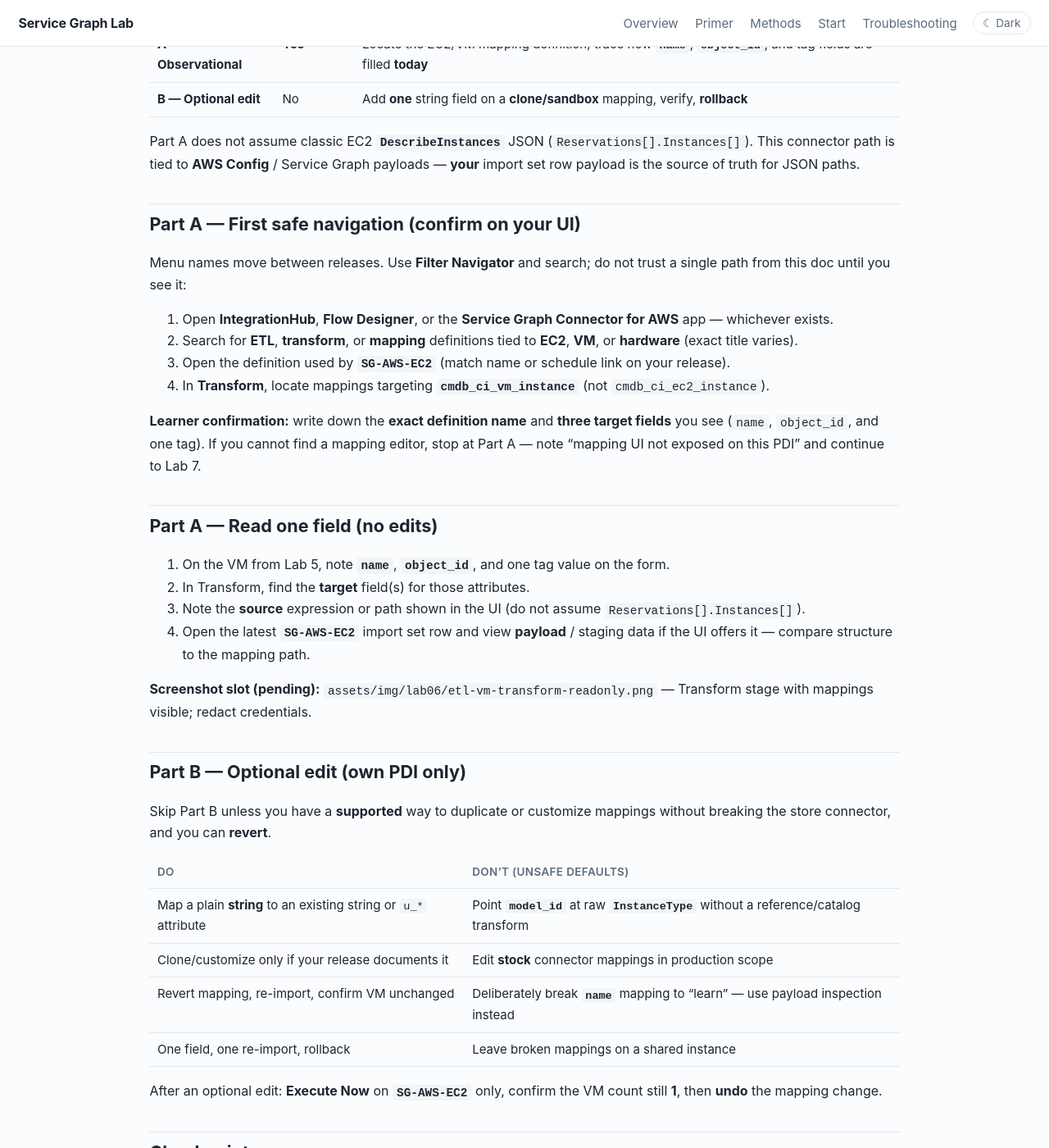
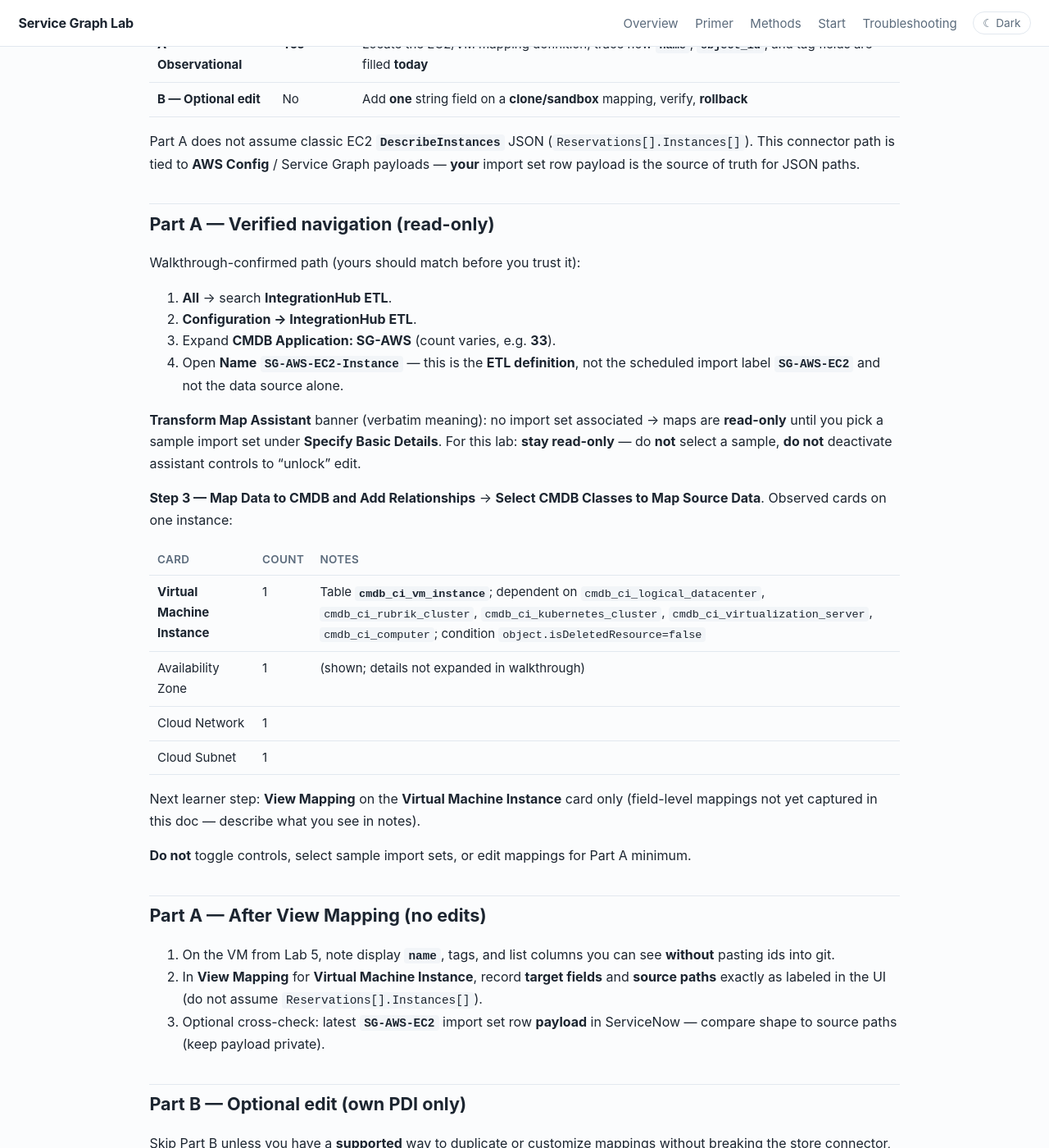
Before and after one commit to eltonaguiar/ServiceNow_ServiceGraph_Lab, a Jekyll site: the page built from labs/06-etl-mappings.md, in a window 1280 px wide and 1400 px high, scrolled down 561 px. Shown: the whole window at 82% size. Built offline with Jekyll 4.4.1, drawn with Linux system fonts in a browser that asks for light colours; some of the changed text lies outside the part shown.

Commit message:
fix: redact Object ID cell in lab05 VM screenshot (privacy)
Correct crop box on data row; OCR self-check in redact script.
Document verified IntegrationHub ETL navigation for Lab 6 Part A.

Co-authored-by: eltonaguiar <eltonaguiar@users.noreply.github.com>

```diff
--- a/labs/06-etl-mappings.md
+++ b/labs/06-etl-mappings.md
@@ -27,25 +27,35 @@ permalink: /labs/06-etl-mappings/
 
 Part A does not assume classic EC2 **`DescribeInstances`** JSON (`Reservations[].Instances[]`). This connector path is tied to **AWS Config** / Service Graph payloads — **your** import set row payload is the source of truth for JSON paths.
 
-## Part A — First safe navigation (confirm on your UI)
+## Part A — Verified navigation (read-only)
 
-Menu names move between releases. Use **Filter Navigator** and search; do not trust a single path from this doc until you see it:
+Walkthrough-confirmed path (yours should match before you trust it):
 
-1. Open **IntegrationHub**, **Flow Designer**, or the **Service Graph Connector for AWS** app — whichever exists.
-2. Search for **ETL**, **transform**, or **mapping** definitions tied to **EC2**, **VM**, or **hardware** (exact title varies).
-3. Open the definition used by **`SG-AWS-EC2`** (match name or schedule link on your release).
-4. In **Transform**, locate mappings targeting **`cmdb_ci_vm_instance`** (not `cmdb_ci_ec2_instance`).
+1. **All** → search **IntegrationHub ETL**.
+2. **Configuration → IntegrationHub ETL**.
+3. Expand **CMDB Application: SG-AWS** (count varies, e.g. **33**).
+4. Open **Name** **`SG-AWS-EC2-Instance`** — this is the **ETL definition**, not the scheduled import label **`SG-AWS-EC2`** and not the data source alone.
 
-**Learner confirmation:** write down the **exact definition name** and **three target fields** you see (`name`, `object_id`, and one tag). If you cannot find a mapping editor, stop at Part A — note “mapping UI not exposed on this PDI” and continue to Lab 7.
+**Transform Map Assistant** banner (verbatim meaning): no import set associated → maps are **read-only** until you pick a sample import set under **Specify Basic Details**. For this lab: **stay read-only** — do **not** select a sample, **do not** deactivate assistant controls to “unlock” edit.
 
-## Part A — Read one field (no edits)
+**Step 3 — Map Data to CMDB and Add Relationships** → **Select CMDB Classes to Map Source Data**. Observed cards on one instance:
 
-1. On the VM from Lab 5, note **`name`**, **`object_id`**, and one tag value on the form.
-2. In Transform, find the **target** field(s) for those attributes.
-3. Note the **source** expression or path shown in the UI (do not assume `Reservations[].Instances[]`).
-4. Open the latest **`SG-AWS-EC2`** import set row and view **payload** / staging data if the UI offers it — compare structure to the mapping path.
+| Card | Count | Notes |
+|---|---|---|
+| **Virtual Machine Instance** | 1 | Table **`cmdb_ci_vm_instance`**; dependent on `cmdb_ci_logical_datacenter`, `cmdb_ci_rubrik_cluster`, `cmdb_ci_kubernetes_cluster`, `cmdb_ci_virtualization_server`, `cmdb_ci_computer`; condition `object.isDeletedResource=false` |
+| Availability Zone | 1 | (shown; details not expanded in walkthrough) |
+| Cloud Network | 1 | |
+| Cloud Subnet | 1 | |
 
-**Screenshot slot (pending):** `assets/img/lab06/etl-vm-transform-readonly.png` — Transform stage with mappings visible; redact credentials.
+Next learner step: **View Mapping** on the **Virtual Machine Instance** card only (field-level mappings not yet captured in this doc — describe what you see in notes).
+
+**Do not** toggle controls, select sample import sets, or edit mappings for Part A minimum.
+
+## Part A — After View Mapping (no edits)
+
+1. On the VM from Lab 5, note display **`name`**, tags, and list columns you can see **without** pasting ids into git.
+2. In **View Mapping** for **Virtual Machine Instance**, record **target fields** and **source paths** exactly as labeled in the UI (do not assume `Reservations[].Instances[]`).
+3. Optional cross-check: latest **`SG-AWS-EC2`** import set row **payload** in ServiceNow — compare shape to source paths (keep payload private).
 
 ## Part B — Optional edit (own PDI only)
 
@@ -65,7 +75,7 @@ After an optional edit: **Execute Now** on **`SG-AWS-EC2`** only, confirm the VM
 **Minimum (Part A only):**
 
 <ul class="check">
-<li>You found the EC2/VM mapping surface on <b>your</b> instance (name recorded in notes)</li>
+<li>You opened <code>SG-AWS-EC2-Instance</code> under IntegrationHub ETL and saw <b>Virtual Machine Instance</b> card (read-only)</li>
 <li>You linked one VM field to a transform target <b>without</b> assuming REST EC2 JSON shape</li>
 <li>You know where import row <b>payload</b> lives for path verification</li>
 </ul>
```
Also changed, not shown: scripts/redact_lab05_screenshots.py (+21 -4 lines), assets/img/lab05/vm-discovery-source.png.
